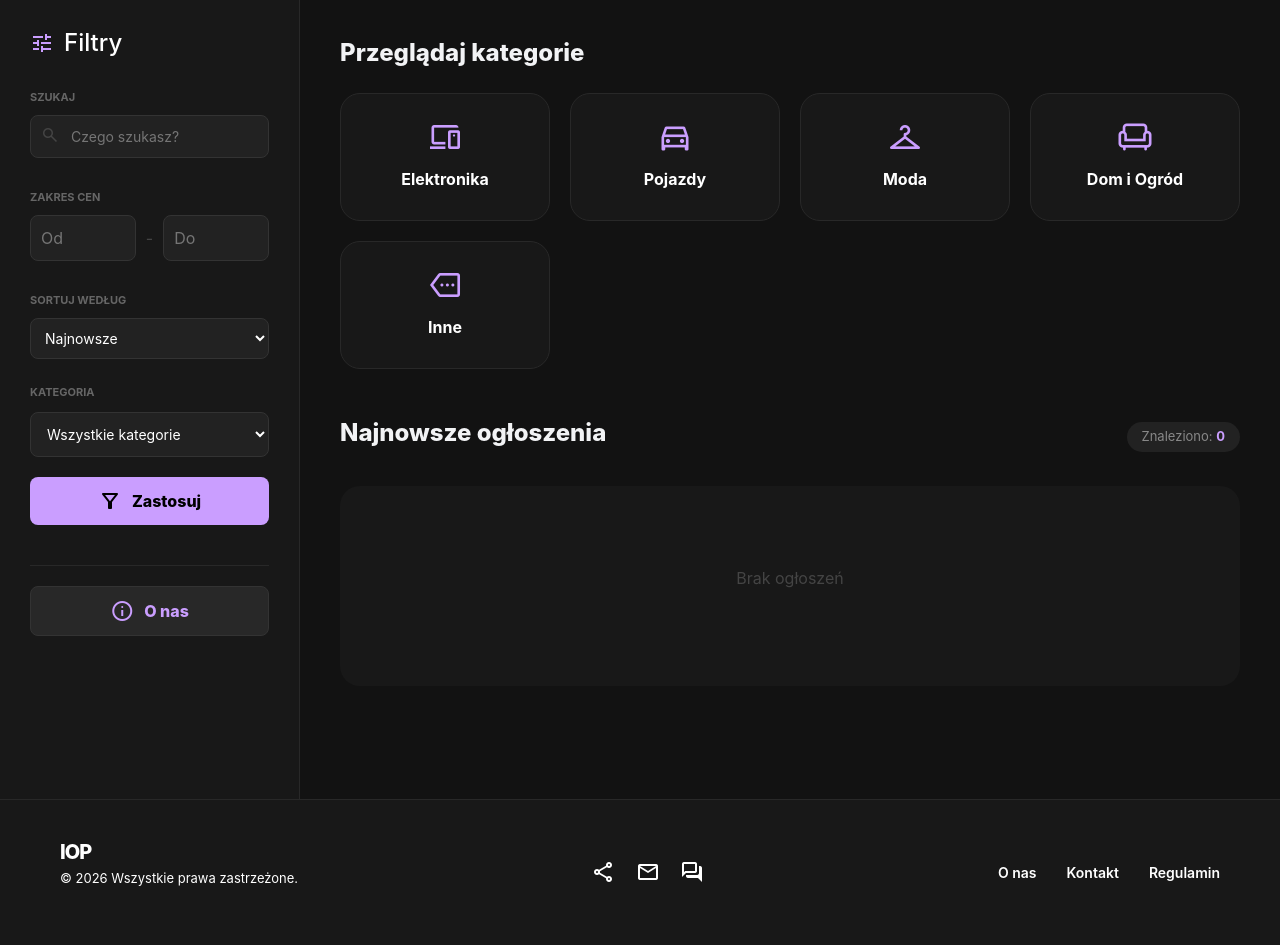
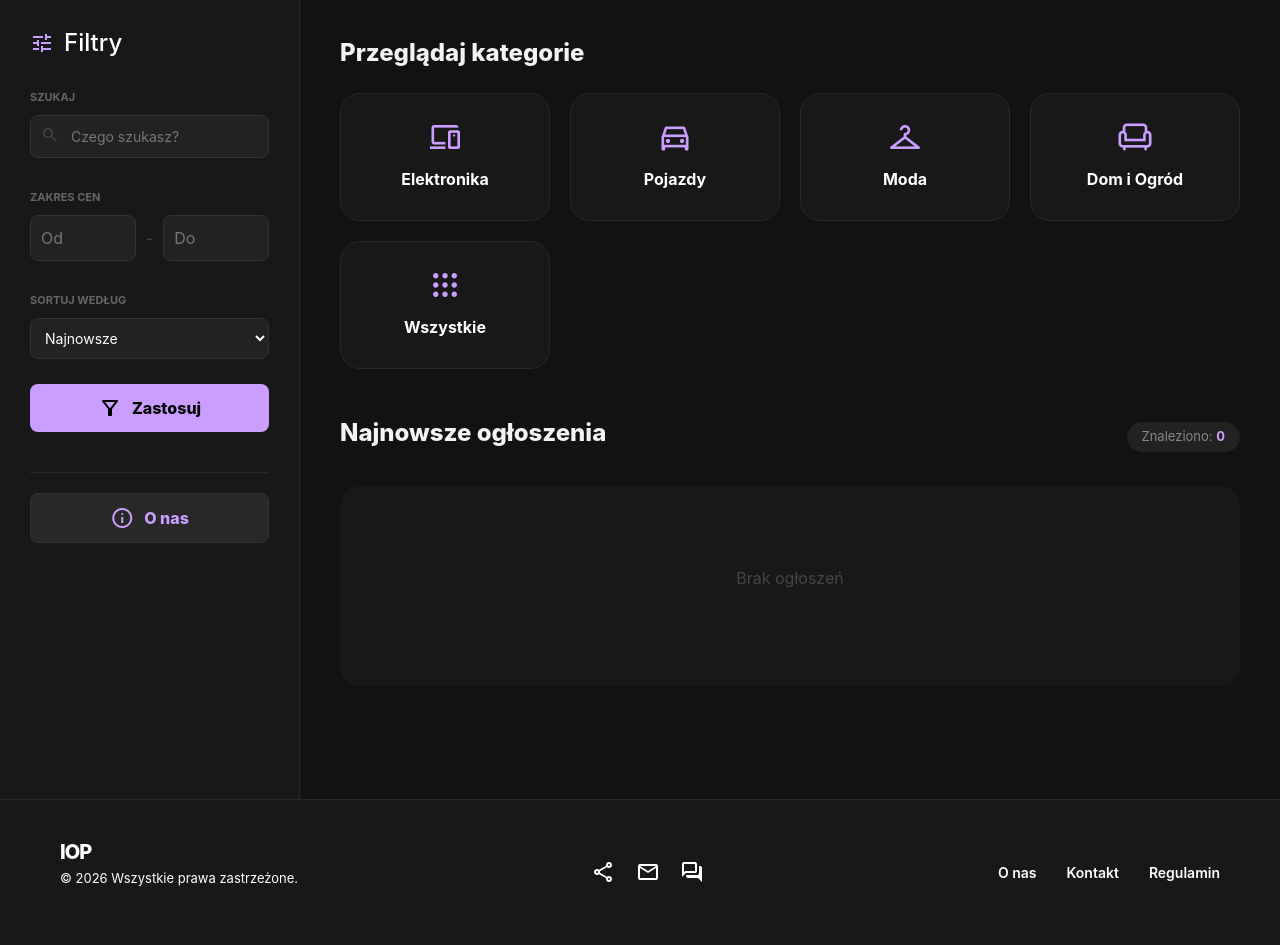
Before and after one commit to KacperZa/IOP, a Django app: page / in a window 1280 px wide. Shown: the part 77-1022 px from the top of the page. Run offline with Django 5.2, Linux system fonts and the light colour scheme; data that the repository does not hold is empty; parts of the project's set-up code (start-up, migrations or seed data) failed here and were passed over.

Commit message:
Naprawa filtrowania kategorii, dodanie funkcjonalności dla przycisków na głównej

```diff
--- a/iop/main/templates/main/index.html
+++ b/iop/main/templates/main/index.html
@@ -40,18 +40,7 @@
                     <option value="price_desc">Cena: malejąco</option>
                 </select>
             </div>
-			<div style="margin-top: 25px; margin-bottom: 20px;">
-    <label style="color: #666; font-size: 11px; text-transform: uppercase; font-weight: bold; display: block; margin-bottom: 12px;">Kategoria</label>
 
-    <select name="category" style="width: 100%; background: #222; border: 1px solid #333; color: white; padding: 12px; border-radius: 8px; font-size: 14px; cursor: pointer;">
-        <option value="">Wszystkie kategorie</option>
-        <option value="elektronika">Elektronika</option>
-        <option value="motoryzacja">Motoryzacja</option>
-        <option value="moda">Moda</option>
-        <option value="dom">Dom i Ogród</option>
-        <option value="inne">Inne</option>
-    </select>
-</div>
 
             <button type="submit" class="daButton" style="width: 100%; justify-content: center; gap: 10px;">
                 <span class="material-symbols-outlined">filter_alt</span> Zastosuj
@@ -71,29 +60,31 @@
             <h2 style="font-size: 24px; font-weight: 800; margin-bottom: 25px;">Przeglądaj kategorie</h2>
             <div style="display: grid; grid-template-columns: repeat(auto-fill, minmax(180px, 1fr)); gap: 20px;">
 
-                <div class="category-card">
+                <a href="?category=elektronika" class="category-card">
                     <span class="material-symbols-outlined icon">devices</span>
                     <span class="name">Elektronika</span>
-                </div>
+                </a>
 
-                <div class="category-card">
+                <a href="?category=motoryzacja" class="category-card">
                     <span class="material-symbols-outlined icon">directions_car</span>
                     <span class="name">Pojazdy</span>
-                </div>
+                </a>
 
-                <div class="category-card">
+                <a href="?category=moda" class="category-card">
                     <span class="material-symbols-outlined icon">checkroom</span>
                     <span class="name">Moda</span>
-                </div>
+                </a>
 
-                <div class="category-card">
+                <a href="?category=dom" class="category-card">
                     <span class="material-symbols-outlined icon">chair</span>
                     <span class="name">Dom i Ogród</span>
-                </div>
-				<div class="category-card">
-                    <span class="material-symbols-outlined icon">More</span>
-                    <span class="name">Inne</span>
-                </div>
+                </a>
+
+                <a href="?" class="category-card">
+                    <span class="material-symbols-outlined icon">apps</span>
+                    <span class="name">Wszystkie</span>
+                </a>
+
             </div>
         </section>
 
@@ -148,10 +139,25 @@
 </div>
 
 <style>
-    /* Stylowanie scrollbara, żeby pasował do mrocznego klimatu */
     body { overflow-x: hidden; }
 
-    /* GUZIK */
+    .category-card {
+        text-decoration: none; /* Usunięcie podkreślenia linku */
+        background: #181818;
+        border: 1px solid #282828;
+        border-radius: 20px;
+        padding: 25px 15px;
+        display: flex;
+        flex-direction: column;
+        align-items: center;
+        text-align: center;
+        cursor: pointer;
+        transition: 0.3s;
+    }
+    .category-card .icon { font-size: 36px; color: #ca9eff; margin-bottom: 12px; }
+    .category-card .name { font-weight: 700; color: #fff; margin-bottom: 4px; }
+    .category-card:hover { border-color: #ca9eff; background: #222; transform: translateY(-5px); }
+
     .daButton {
         background: #ca9eff;
         color: black;
@@ -182,24 +188,15 @@
         border-color: #ca9eff;
     }
 
-    /* KATEGORIE */
-    .category-card {
-        background: #181818;
-        border: 1px solid #282828;
-        border-radius: 20px;
-        padding: 25px 15px;
-        display: flex;
-        flex-direction: column;
-        align-items: center;
-        text-align: center;
-        cursor: pointer;
-        transition: 0.3s;
-    }
-    .category-card .icon { font-size: 36px; color: #ca9eff; margin-bottom: 12px; }
-    .category-card .name { font-weight: 700; color: #fff; margin-bottom: 4px; }
-    .category-card:hover { border-color: #ca9eff; background: #222; transform: translateY(-5px); }
+    .ra-card:hover { transform: translateY(-10px); border-color: #ca9eff !important; box-shadow: 0 20px 40px rgba(0,0,0,0.6); }
+	.category-card, .category-card:hover, .category-card:active, .category-card:focus {
+    text-decoration: none !important;
+    outline: none !important;
+    box-shadow: none;
+}
 
-    /* KARTY OGŁOSZEŃ */
-    .ra-card:hover { transform: translateY(-10px); border-color: #ca9eff !important; box-shadow: 0 20px 40px rgba(0,0,0,0.6); }
+.category-card .name {
+    text-decoration: none !important;
+}
 </style>
 {% endblock %}
--- a/iop/main/views.py
+++ b/iop/main/views.py
@@ -4,7 +4,7 @@ from django.http import HttpResponse, JsonResponse
 from django.shortcuts import get_object_or_404, redirect, render
 from django.contrib.auth.models import User
 from django.contrib.auth import login, logout, authenticate
-from django.contrib import messages  # to show message back for errors
+from django.contrib import messages
 from django.contrib.auth.decorators import login_required
 from django.views.decorators.cache import never_cache
 
@@ -13,8 +13,6 @@ from news.models import Ulubione
 
 @login_required
 def toggle_ulubione(request, ogloszenie_id):
-
-    # ULUBIONE
     if request.method != 'POST':
         return JsonResponse({'error': 'Tylko POST'})
 
@@ -31,33 +29,50 @@ def toggle_ulubione(request, ogloszenie_id):
         'liczba': ogloszenie.ulubione.count(),
     })
 
-# Create your views here.
+
 def index(request):
-    # Pobieramy wszystkie ogłoszenia na start
-    articles = Articles.objects.all().order_by('-published_at')
+    articles = Articles.objects.all()
 
-    # Obsługa filtrów z bocznego paska (Sidebar)
+
     search_query = request.GET.get('search')
     price_min = request.GET.get('price_min')
     price_max = request.GET.get('price_max')
+    category_filter = request.GET.get('category')
+    sort_by = request.GET.get('sort')
 
+
+    if category_filter:
+        articles = articles.filter(category=category_filter)
     if search_query:
         articles = articles.filter(title__icontains=search_query)
-
     if price_min:
         articles = articles.filter(price__gte=price_min)
-
     if price_max:
         articles = articles.filter(price__lte=price_max)
 
-    # Przekazujemy przefiltrowane ogłoszenia do szablonu
-    return render(request, "main/index.html", {'articles': articles})
+
+    if sort_by == 'price_asc':
+        articles = articles.order_by('price')
+    elif sort_by == 'price_desc':
+        articles = articles.order_by('-price')
+    else:
+        articles = articles.order_by('-published_at')
+
+
+    user_ulubione_ids = []
+    if request.user.is_authenticated:
+        user_ulubione_ids = list(request.user.ulubione.values_list('ogloszenie_id', flat=True))
+
+    return render(request, "main/index.html", {
+        'articles': articles,
+        'user_ulubione_ids': user_ulubione_ids
+    })
 
 @never_cache
 @login_required
 def article(request):
     values = Articles.objects.filter(autor = request.user).order_by('-published_at')
-    # ULUBIONE
+
     user_ulubione_ids = []
     user_ulubione_ids = list(
         request.user.ulubione.values_list('ogloszenie_id', flat=True)
@@ -70,8 +85,6 @@ def about(request):
     return render(request, "main/about.html")
 
 
-# Using the Django authentication system (Django Documentation)
-# https://docs.djangoproject.com/en/5.1/topics/auth/default/
 def login_user(request):
     if request.user.is_authenticated:
         return redirect("home")
@@ -112,61 +125,12 @@ def register(request):
 
 def logout_user(request):
     logout(request)
-
     return redirect("home")
 
 
 def contact(request):
     return render(request, "main/contact.html")
 
-def index(request):
-    articles = Articles.objects.all()
-
-
-    search_query = request.GET.get('search')
-    price_min = request.GET.get('price_min')
-    price_max = request.GET.get('price_max')
-
-
-    sort_by = request.GET.get('sort')
-
-    if search_query:
-        articles = articles.filter(title__icontains=search_query)
-    if price_min:
-        articles = articles.filter(price__gte=price_min)
-    if price_max:
-        articles = articles.filter(price__lte=price_max)
-
-    if sort_by == 'price_asc':
-        articles = articles.order_by('price')
-    elif sort_by == 'price_desc':
-        articles = articles.order_by('-price')
-    else:
-        articles = articles.order_by('-published_at')
-
-    return render(request, "main/index.html", {'articles': articles})
-
-def index(request):
-    articles = Articles.objects.all()
-
-
-    search_query = request.GET.get('search')
-    price_min = request.GET.get('price_min')
-    price_max = request.GET.get('price_max')
-    category_filter = request.GET.get('category')
-
-
-    if category_filter:
-        articles = articles.filter(category=category_filter)
-    if search_query:
-        articles = articles.filter(title__icontains=search_query)
-    if price_min:
-        articles = articles.filter(price__gte=price_min)
-    if price_max:
-        articles = articles.filter(price__lte=price_max)
-
-    articles = articles.order_by('-published_at')
-    return render(request, "main/index.html", {'articles': articles})
 
 def regulamin(request):
     return render(request, "main/regulamin.html")
```
